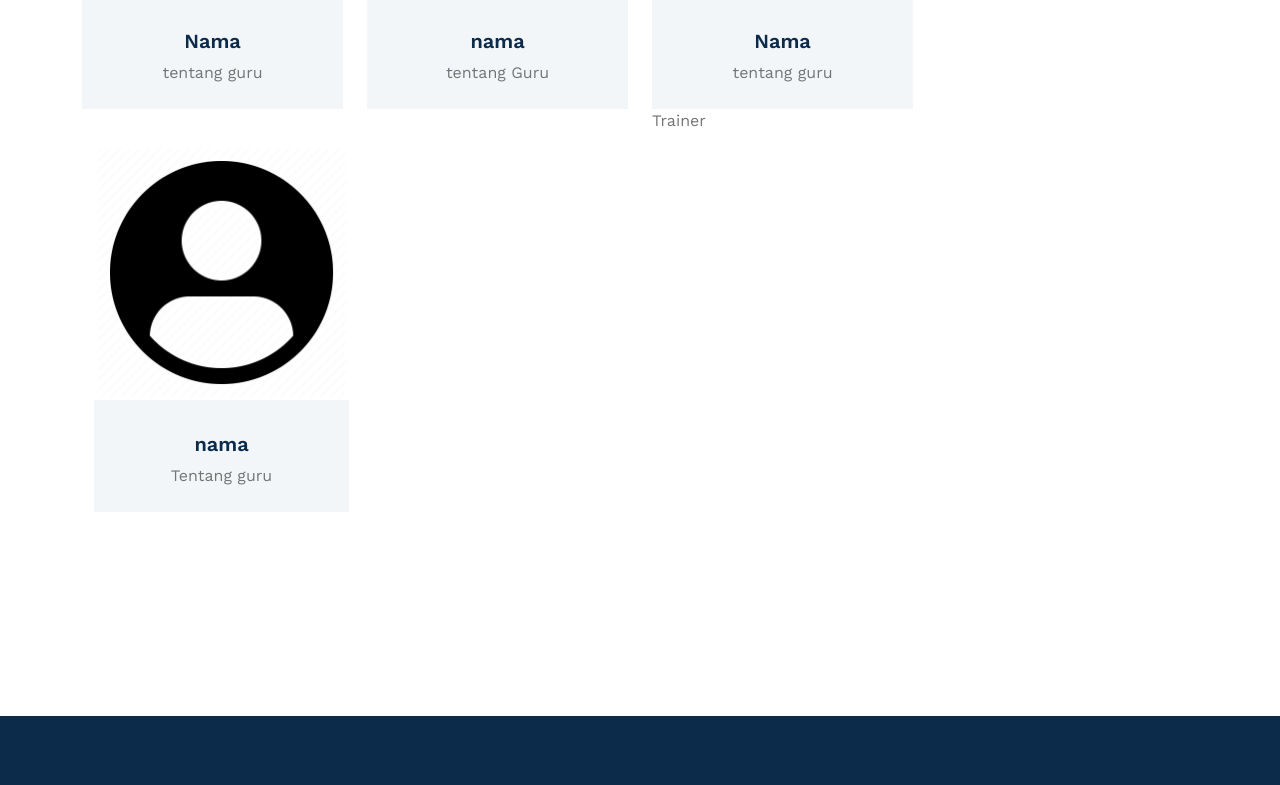
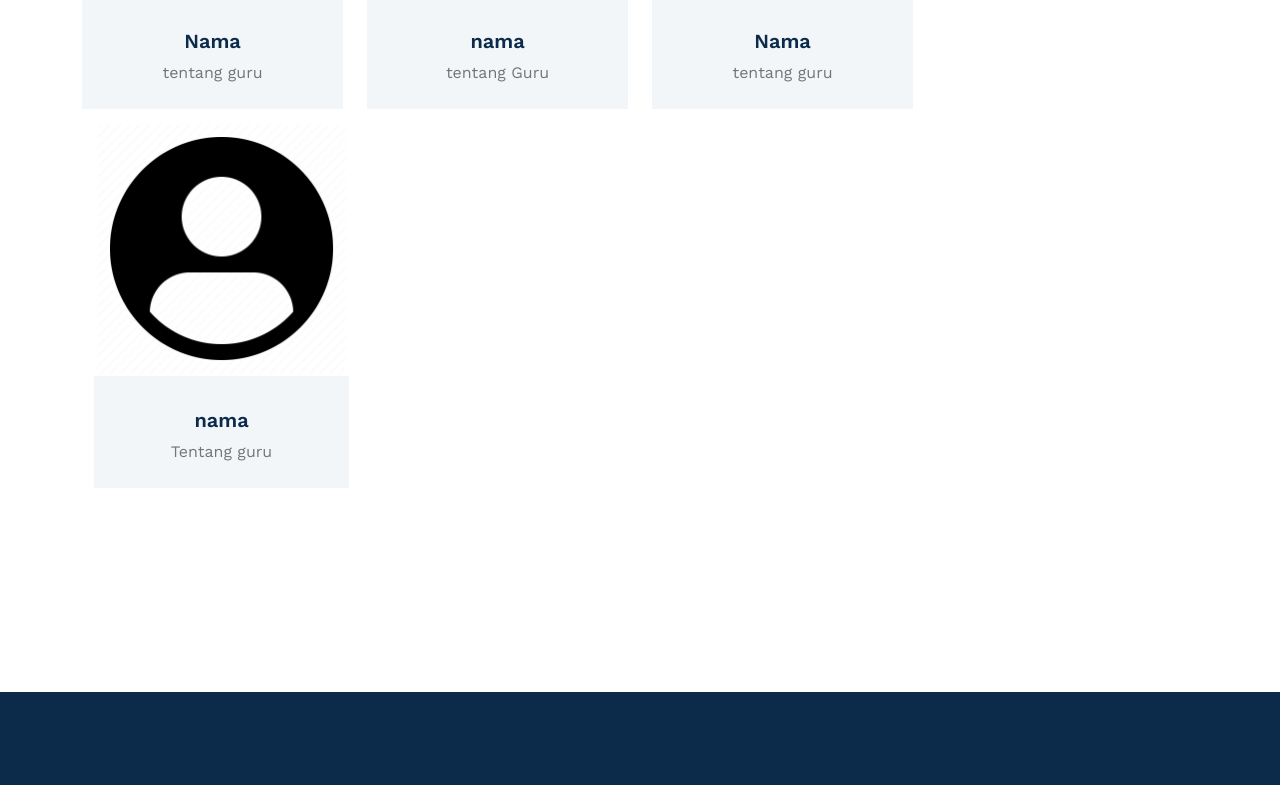
Before and after one commit to DimasJimmi/dimas-jimmi-SMKITRR, a plain HTML site: page team.html in a window 1280 px wide. Shown: the part 1062-1847 px from the top of the page. Drawn offline with nearby package versions, Linux system fonts and the light colour scheme.

Commit message:
Update team.html

```diff
--- a/team.html
+++ b/team.html
@@ -142,7 +142,7 @@
                             <h5 class="mt-2">Nama</h5>
                             <span>tentang guru</span>
                         </div>
-                            <span>Trainer</span>
+
                         </div>
                     </div>
                 </div>
```
